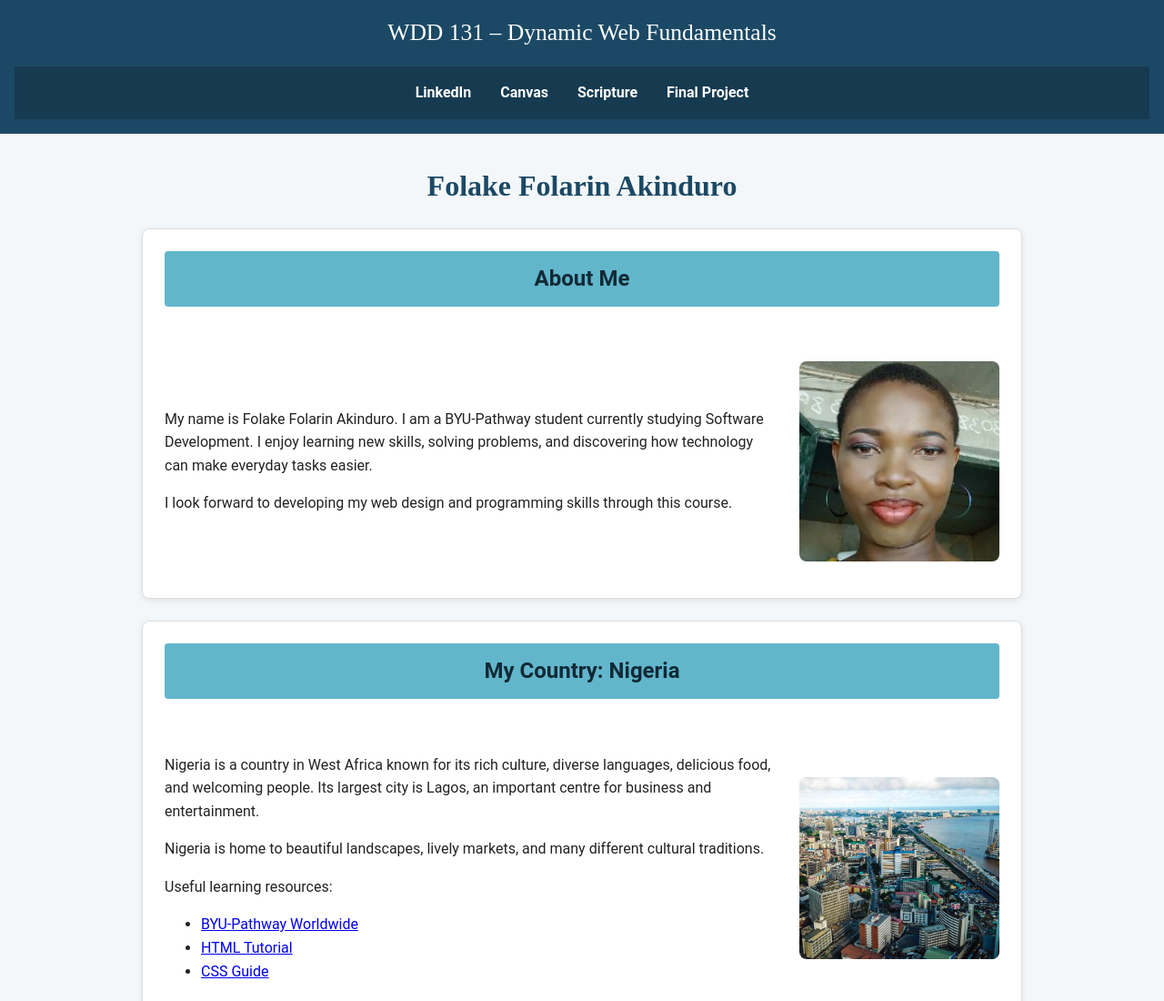
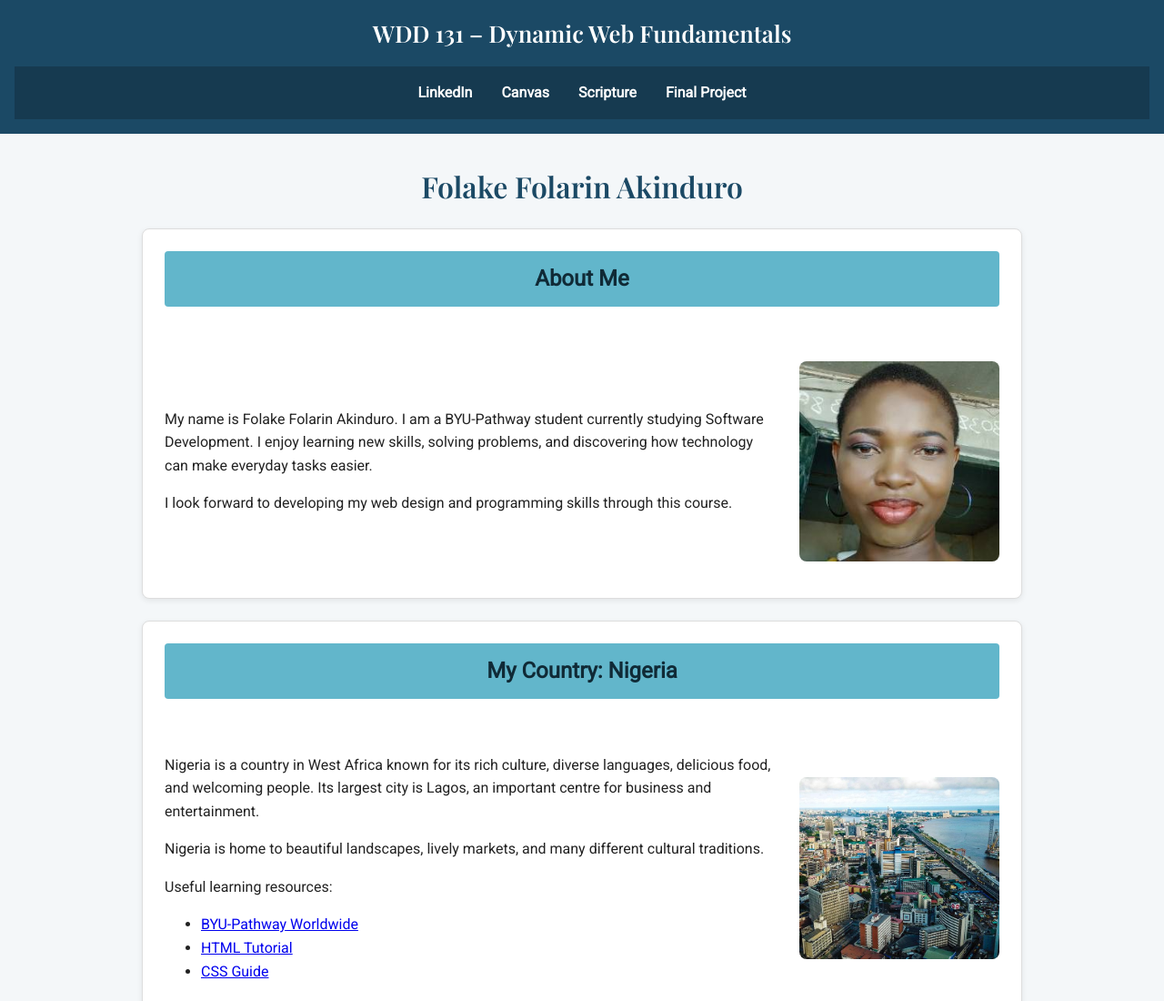
Before and after one commit to ffolarinak/wdd131, a plain HTML site: page index.html in a window 1280 px wide. Shown: the top 1100 px of the page at 91% size. Drawn offline with nearby package versions, Linux system fonts and the light colour scheme.

Commit message:
Update index.html

```diff
--- a/index.html
+++ b/index.html
@@ -8,6 +8,10 @@
     <meta name="author" content="Folake Folarin Akinduro">
 
     <title>WDD 131 – Dynamic Web Fundamentals – Folake Folarin Akinduro</title>
+
+    <link rel="preconnect" href="https://fonts.googleapis.com">
+    <link rel="preconnect" href="https://fonts.gstatic.com" crossorigin>
+    <link href="https://fonts.googleapis.com/css2?family=Roboto&family=Playfair+Display:wght@600&display=swap" rel="stylesheet">
 
     <link rel="stylesheet" href="styles/base.css">
 
```
